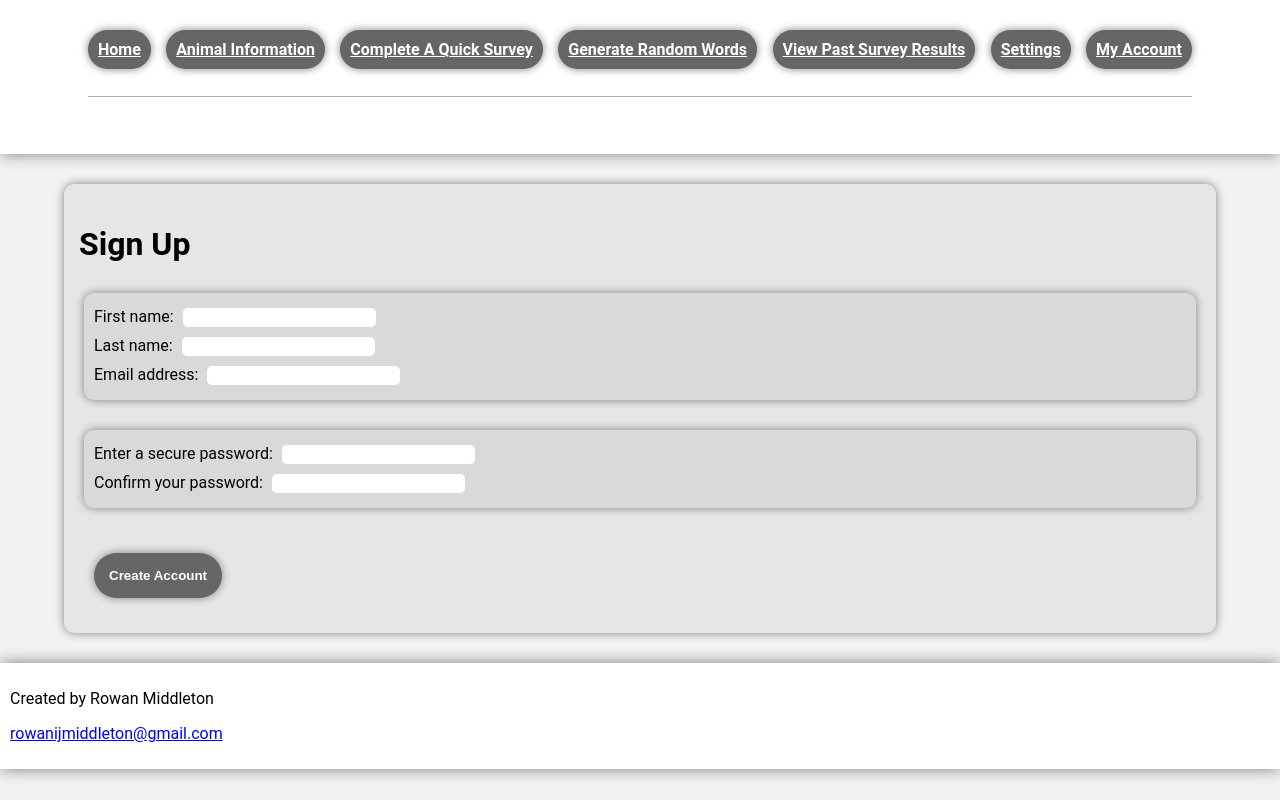
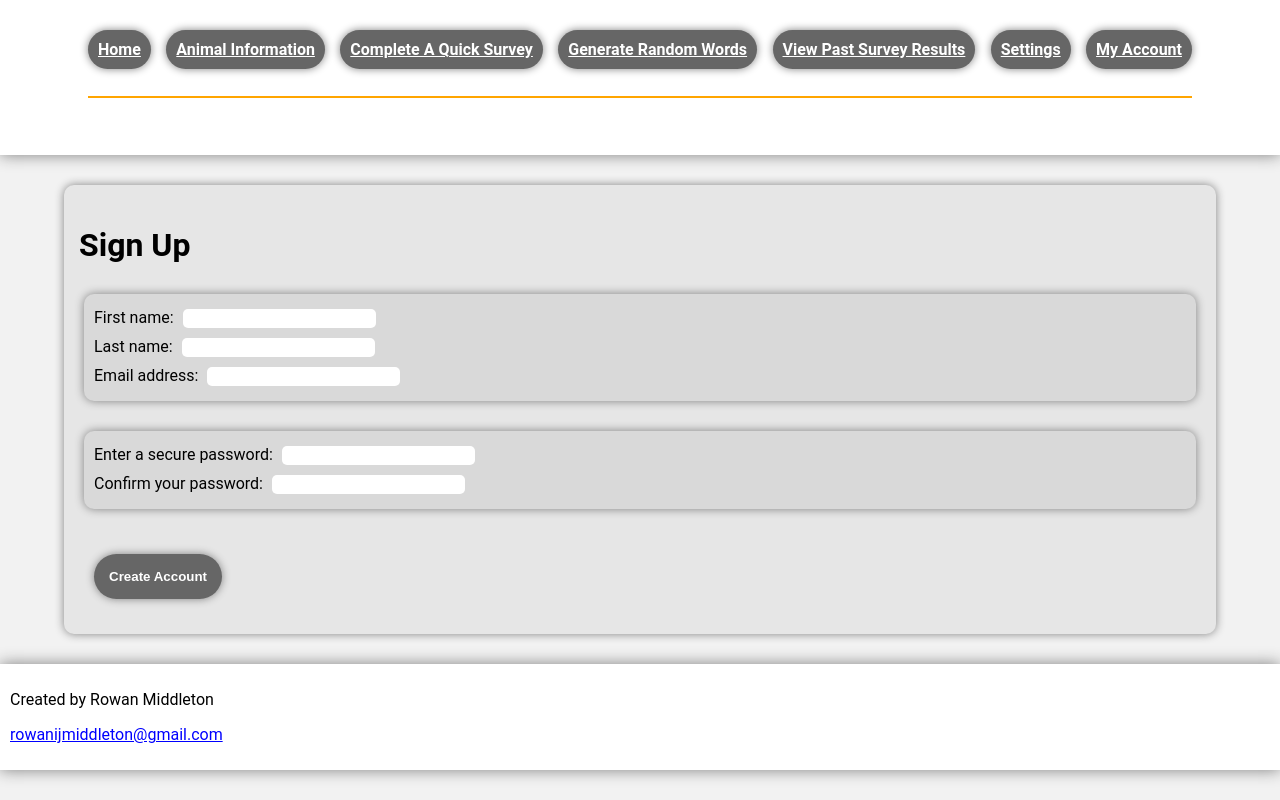
Before and after one commit to Gruffcube/Flask-Test-Website, a Flask app: page /sign-up in a window 1280 px wide. Run offline with Flask 3, Linux system fonts and the light colour scheme; parts of the project's set-up code (start-up, migrations or seed data) failed here and were passed over.

Commit message:
Change color of horizonal rule in light mode. Make horizontal rule thicker and more opaque.

```diff
--- a/static/css/dark_mode.css
+++ b/static/css/dark_mode.css
@@ -10,4 +10,5 @@
     --button-text-color: white;
     --body-font: 'Roboto', Arial, sans-serif;
     --hyperlink-color: white;
+    --horizontal-rule-color: white;
 }
--- a/static/css/light_mode.css
+++ b/static/css/light_mode.css
@@ -10,4 +10,5 @@
     --button-text-color: white;
     --body-font: 'Roboto', Arial, sans-serif;
     --hyperlink-color: blue;
+    --horizontal-rule-color: orange
 }
--- a/static/css/style.css
+++ b/static/css/style.css
@@ -101,8 +101,7 @@ img {
 
 hr {
 border: 0;
-    border-top: 1px solid var(--text-color);
-    opacity: 0.3;
+    border-top: 2px solid var(--horizontal-rule-color);
 }
 
 
```
